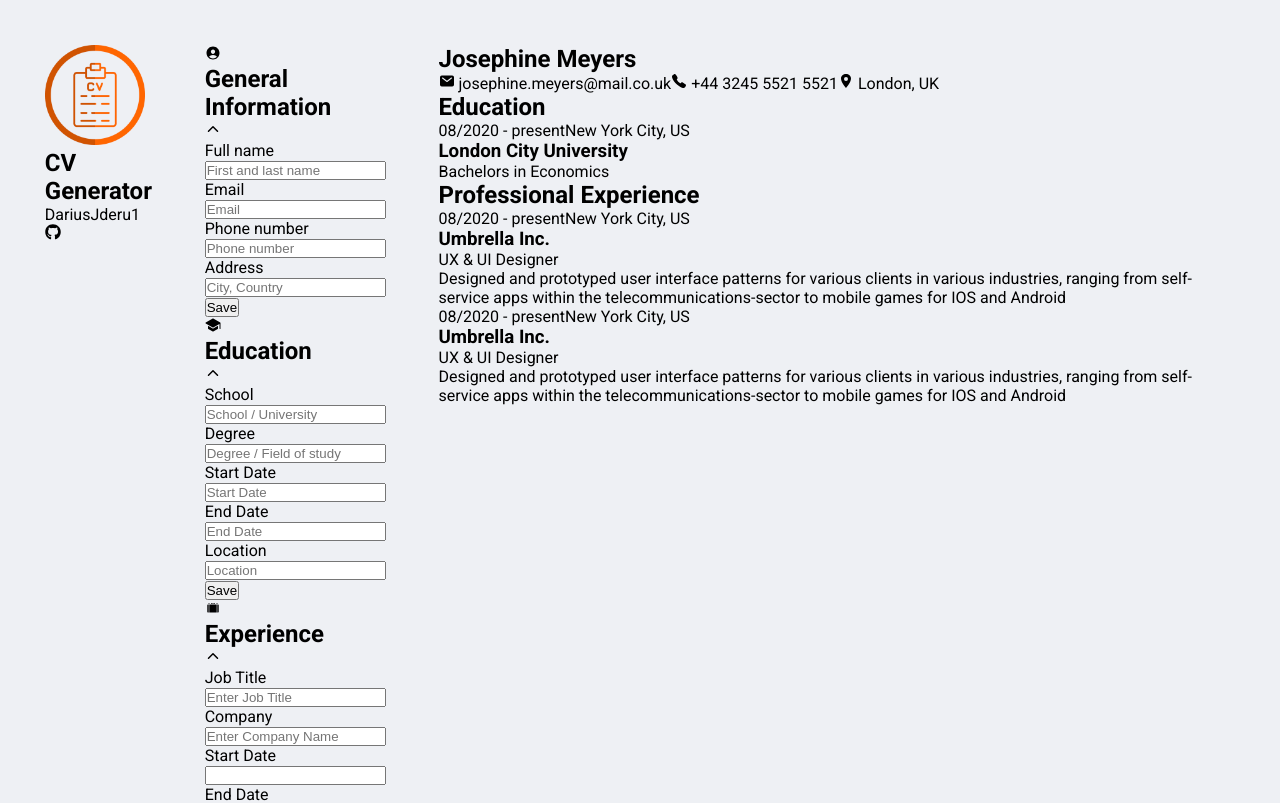
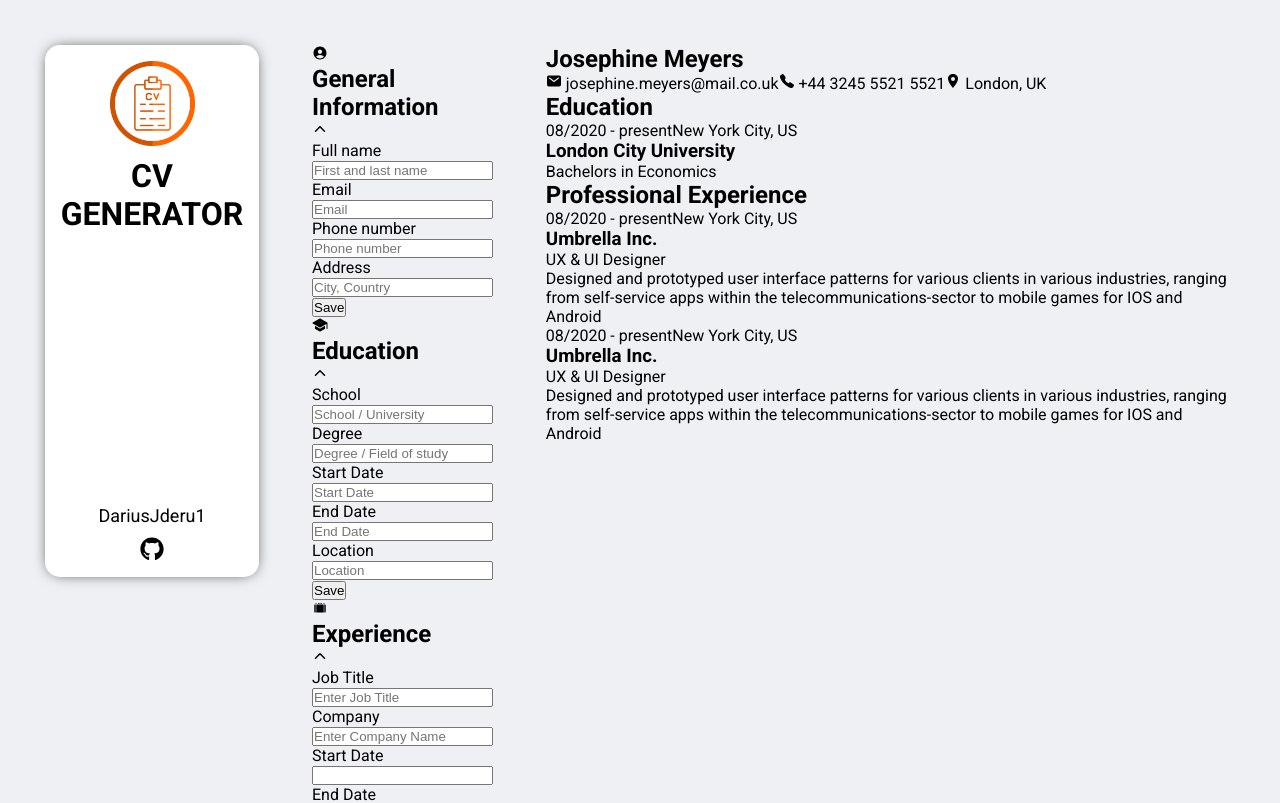
Before and after one commit to DariusJderu1/CV-builder, a React (Vite) app: page / in a window 1280 px wide. Shown: the top 803 px of the page. Built offline with nearby package versions, Linux system fonts and the light colour scheme.

Commit message:
Add styles to sidebar component

```diff
--- a/src/components/app/Sidebar.jsx
+++ b/src/components/app/Sidebar.jsx
@@ -1,21 +1,23 @@
+import "../../styles/app/Sidebar.css";
+
 import websiteLogo from "/src/assets/logo.png";
 import { FaGithub } from "react-icons/fa";
 
-// to delete the inline style
 function Sidebar() {
 
     return (
 
-        <aside>
+        <aside className="sidebar-container">
 
-            <img style={{ width: "100px", height: "100px" }}
-            src={websiteLogo} />
+            <div>
+                <img src={websiteLogo} />
+                <h1>CV Generator</h1>
+            </div>
 
-            <h1>CV Generator</h1>
-
-            <p>DariusJderu1</p>
-
-            <FaGithub />
+            <div>
+                <p>DariusJderu1</p>
+                <FaGithub className="github-icon" />
+            </div>
 
         </aside>
     );
--- /dev/null
+++ b/src/styles/app/Sidebar.css
@@ -0,0 +1,49 @@
+aside.sidebar-container {
+
+    text-align: center;
+
+    background-color: var(--clr-backround-section);
+
+    -webkit-box-shadow: var(--webkit-shadow);
+    box-shadow: var(--shadow);
+
+    border-radius: var(--border-radius);
+
+    display: flex;
+    flex-direction: column;
+    align-items: center;
+    gap: 17rem;
+
+    padding: 1rem;
+}
+
+.sidebar-container > div {
+
+    display: flex;
+    flex-direction: column;
+    align-items: center;
+
+    gap: 0.7rem;
+}
+
+.sidebar-container img {
+
+    width: 85px;
+    height: auto;
+}
+
+.sidebar-container h1 {
+
+    text-transform: uppercase;
+    font-size: var(--fs-xl);
+}
+
+.sidebar-container p {
+
+    font-size: var(--fs-base);
+}
+
+.github-icon {
+
+    font-size: var(--fs-lg);
+}
--- a/src/styles/index.css
+++ b/src/styles/index.css
@@ -12,6 +12,28 @@
     --clr-background-main: #EEF0F4;
     /* for sections like education experience ... */
     --clr-backround-section: #FFFFFF;
+
+    --webkit-shadow: 0px 0px 15px -5px #000000;
+    --shadow: 0px 0px 15px -5px #000000;
+
+    --border-radius: 15px;
+
+
+    /* FONT SIZES */
+    /* Extra Small: For footer text (rmath ©), tiny labels */
+    --fs-xs: clamp(0.75rem, 0.7rem + 0.25vw, 0.875rem);
+
+    /* Small: For secondary text, minor button text */
+    --fs-sm: clamp(0.875rem, 0.8rem + 0.3vw, 1rem);
+
+    /* Base: Your default text, standard inputs, standard buttons */
+    --fs-base: clamp(1rem, 0.95rem + 0.25vw, 1.125rem);
+
+    /* Large: Editor section headers ("General Information", "Save your resume") */
+    --fs-lg: clamp(1.25rem, 1.15rem + 0.5vw, 1.5rem);
+
+    /* Extra Large: Main branding/titles ("CV GENERATOR") */
+    --fs-xl: clamp(1.5rem, 1.3rem + 1vw, 2rem);
 }
 
 body {
```
